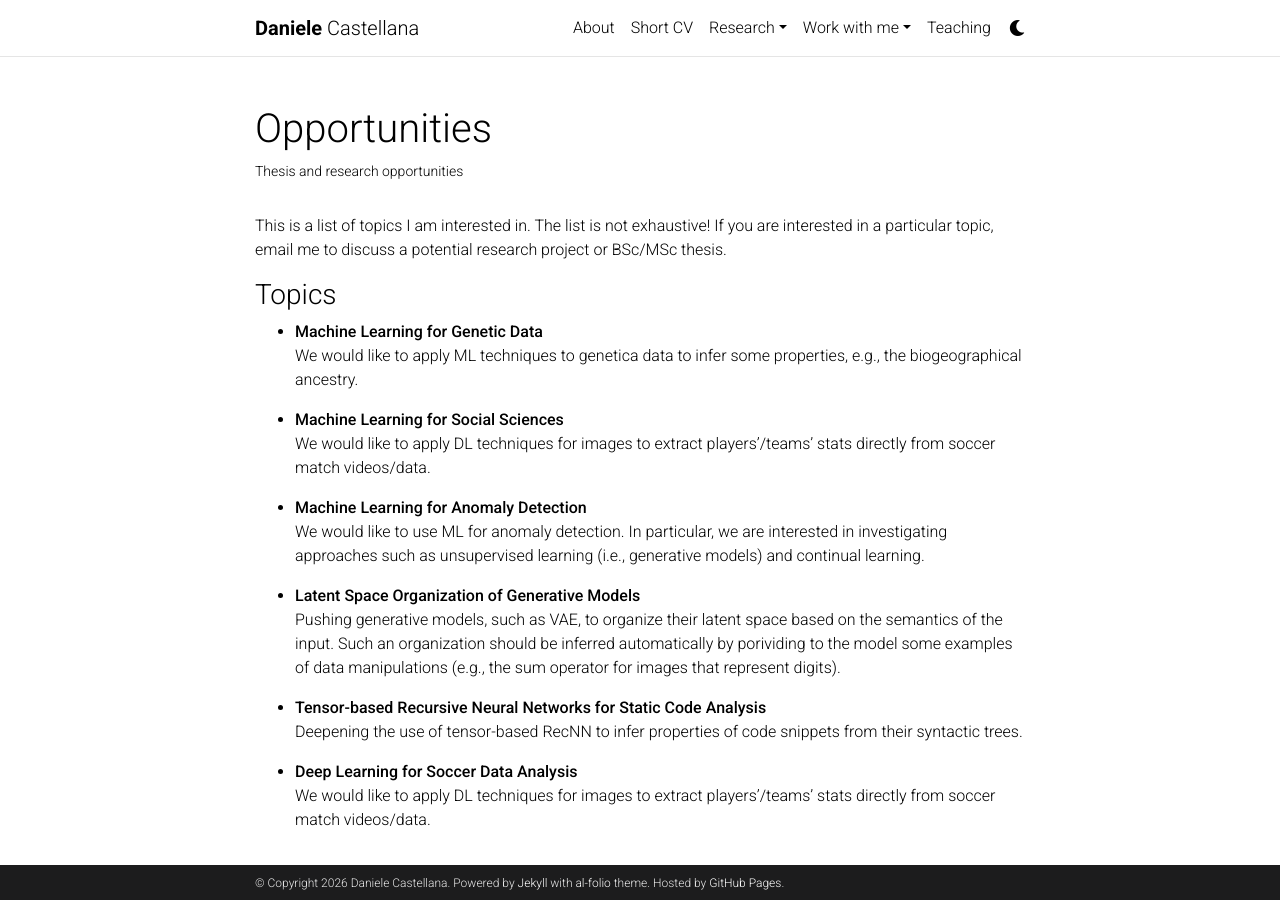
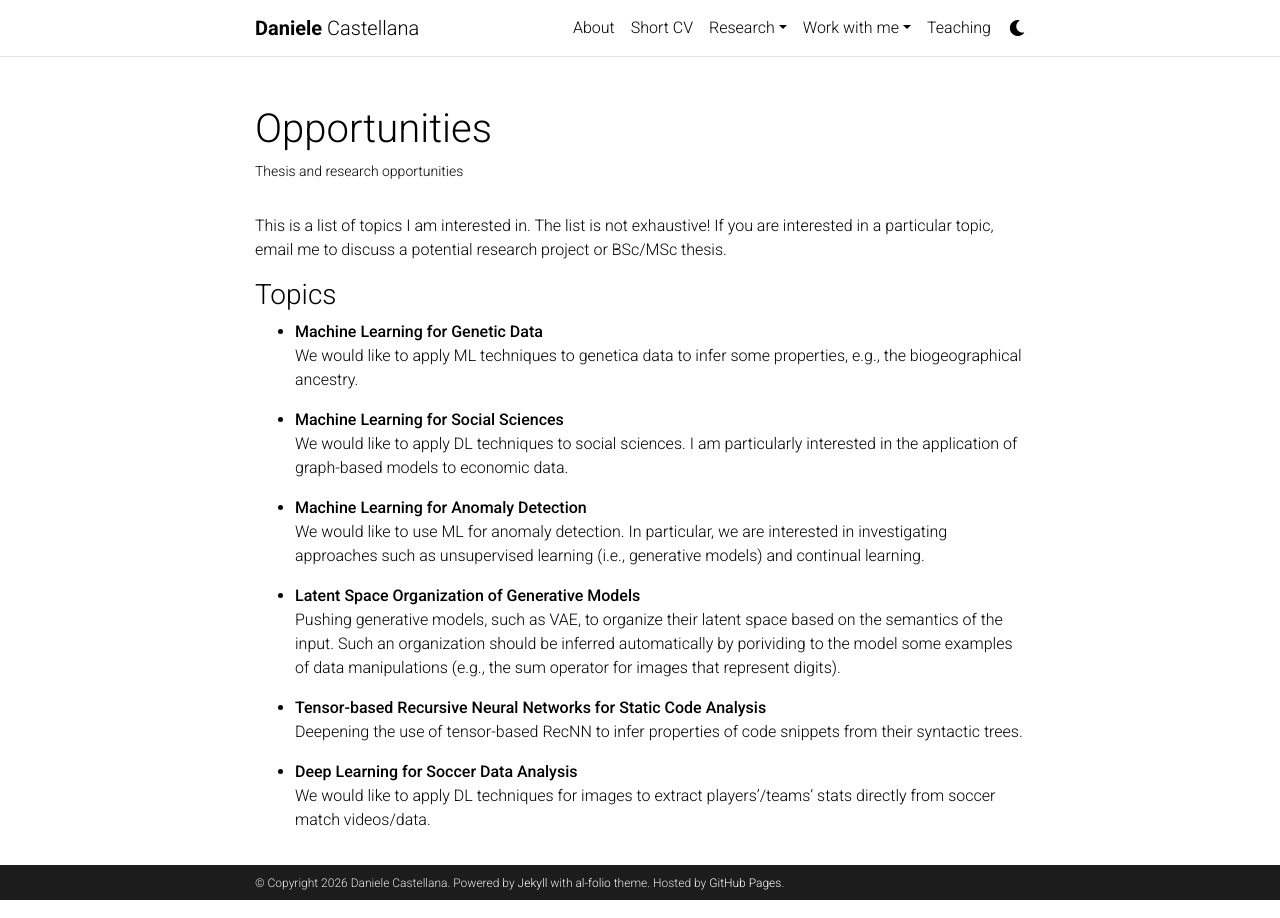
Before and after one commit to danielecastellana22/danielecastellana22.github.io, a Jekyll site: the page built from _pages/opportunities.md, in a window 1280 px wide. Built offline with Jekyll 4.4.1, drawn with Linux system fonts in a browser that asks for light colours; comment, search, counter and statistics services are not loaded; a style sheet for code colours, icons or effects is not loaded.

Commit message:
Update opportunities page

```diff
--- a/_pages/opportunities.md
+++ b/_pages/opportunities.md
@@ -15,7 +15,7 @@ The list is not exhaustive! If you are interested in a particular topic, email m
   We would like to apply ML techniques to genetica data to infer some properties, e.g., the biogeographical ancestry.
 
 - **Machine Learning for Social Sciences** <br>
-  We would like to apply DL techniques for images to extract players’/teams’ stats directly from soccer match videos/data.
+  We would like to apply DL techniques to social sciences. I am particularly interested in the application of graph-based models to economic data.
 
 - **Machine Learning for Anomaly Detection** <br>
   We would like to use ML for anomaly detection. In particular, we are interested in investigating approaches such as unsupervised learning (i.e., generative models) and continual learning.
```
